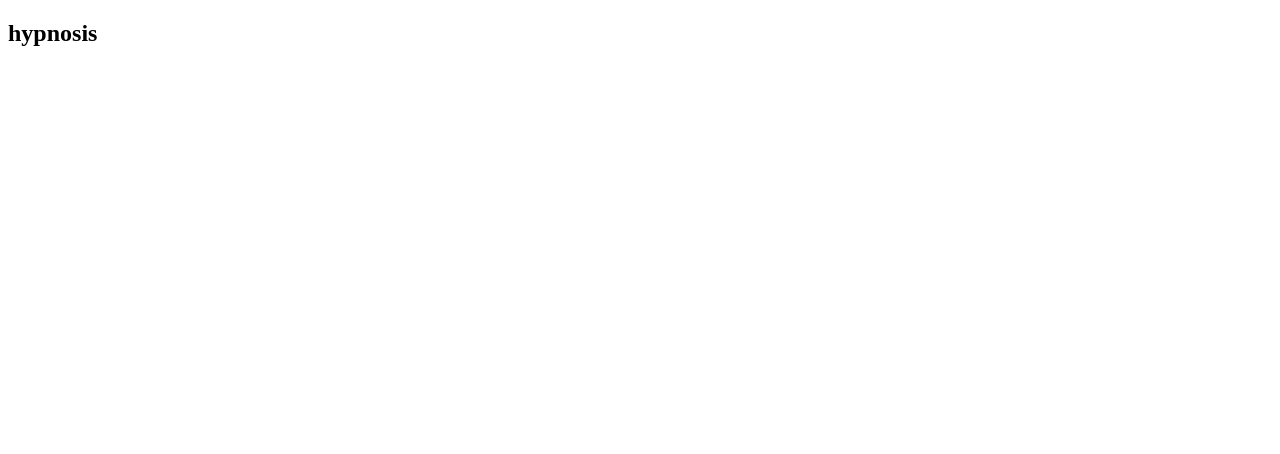
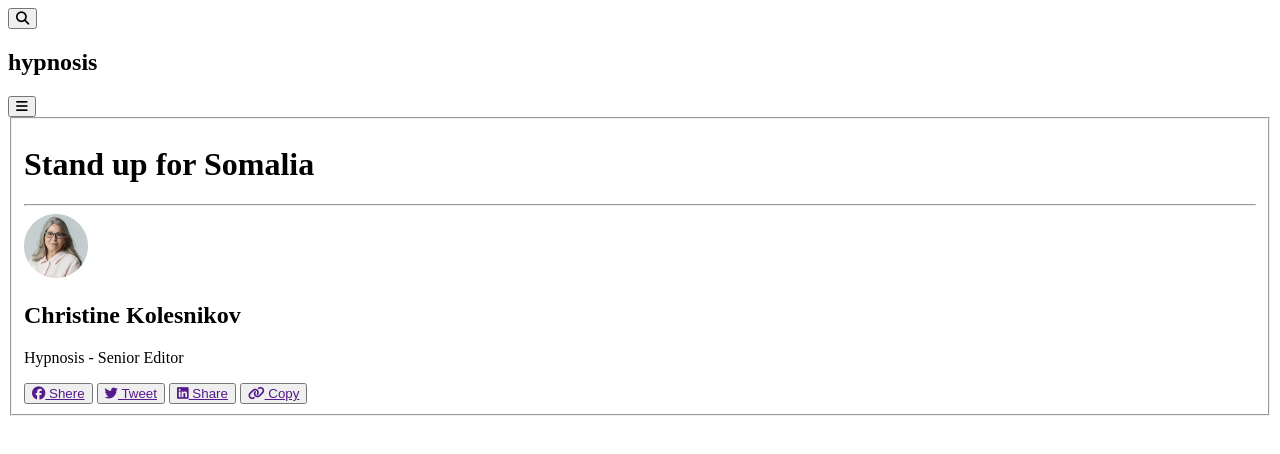
Before and after one commit to Albinpirela/Hypnosis, a website: page index.html in a window 1280 px wide. Drawn offline with Linux system fonts and the light colour scheme.

Commit message:
add navbar and header in branch freature

```diff
--- a/index.html
+++ b/index.html
@@ -6,12 +6,33 @@
     <meta http-equiv="X-UA-Compatible" content="IE=edge">
     <meta name="viewport" content="width=device-width, initial-scale=1.0">
     <title>Document</title>
+    <script src="https://kit.fontawesome.com/39fd49c23e.js" crossorigin="anonymous"></script>
+
 </head>
 
 <body>
-    <nav class="navbar">
-        <h2>hypnosis</h2>
-    </nav>
+    <div class="nav-content">
+        <nav class="navbar">
+            <button><i class="fa-sharp fa-solid fa-magnifying-glass"></i></button>
+            <h2>hypnosis</h2>
+            <button><i class="fa-sharp fa-solid fa-bars"></i></button>
+        </nav>
+    </div>
+    <fieldset class="content">
+        <header>
+            <h1>Stand up for Somalia</h1>
+            <hr>
+            <img src="christine.png">
+            <h2>Christine Kolesnikov</h2>
+            <p>Hypnosis - Senior Editor</p>
+            <button><a href=""><i class="fa-brands fa-facebook"></i> Shere</a></button>
+            <button><a href=""><i class="fa-brands fa-twitter"></i> Tweet</a></button>
+            <button><a href=""><i class="fa-brands fa-linkedin"></i> Share</a></button>
+            <button><a href=""><i class="fa-sharp fa-solid fa-link"></i> Copy</a></button>
+        </header>
+
+    </fieldset>
+
 </body>
 
 </html>
```
